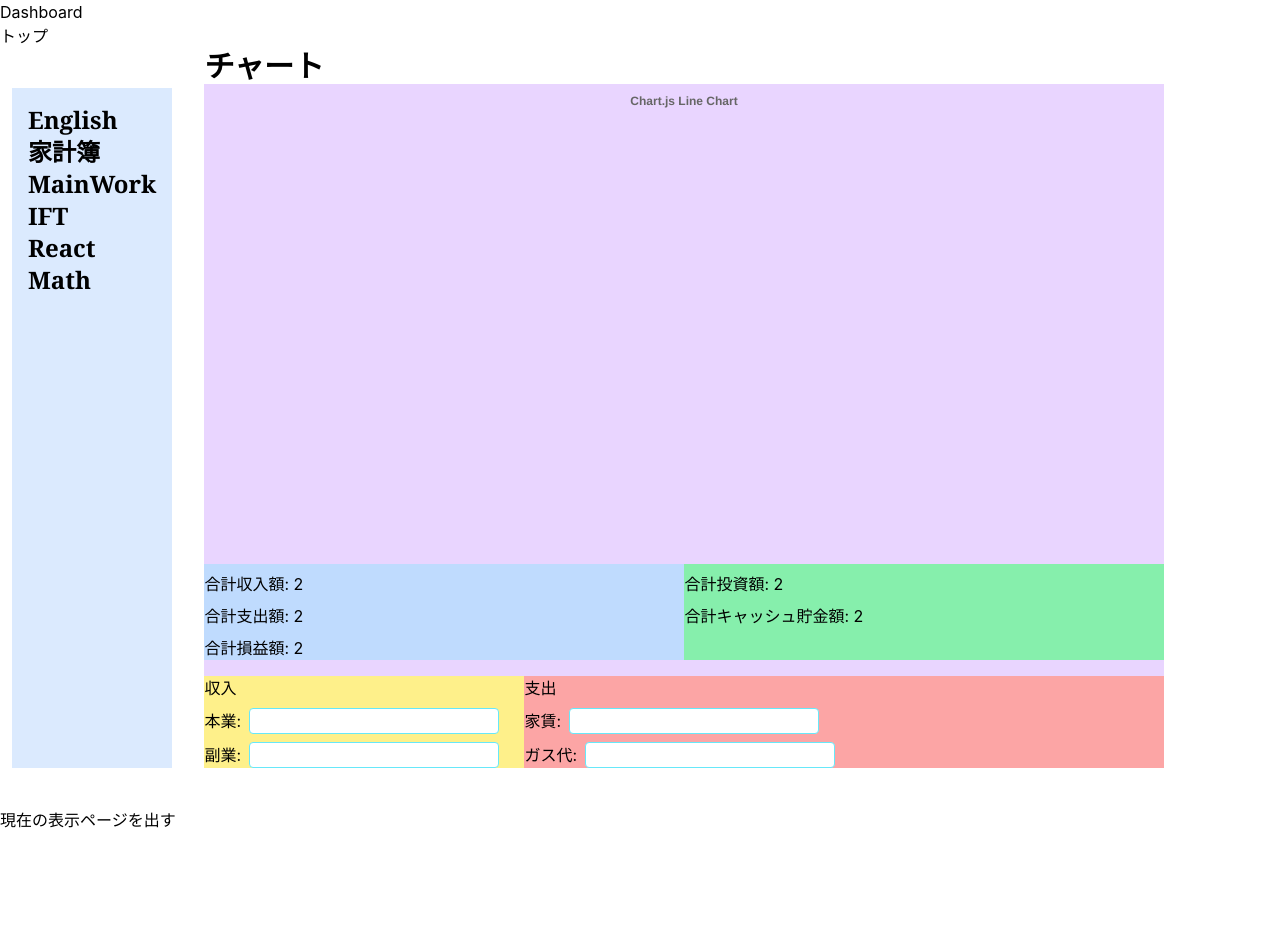
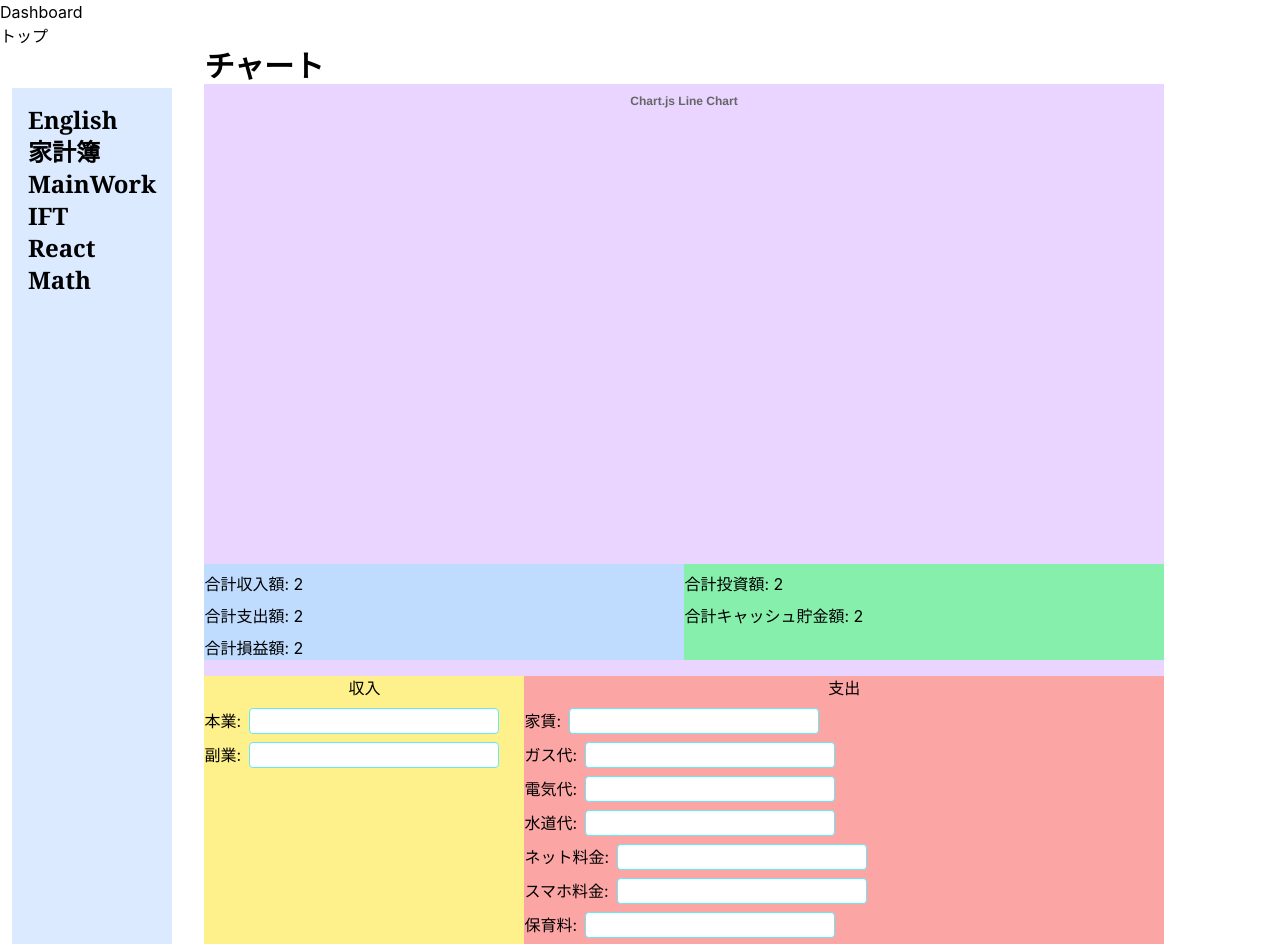
Before and after one commit to tarorin0305/study-tracker, a React (Create React App) app: page /expenses in a window 1280 px wide. Shown: the top 944 px of the page. Before the commit the page ends 832 px from the top, so only its background shows below. Built offline with nearby package versions, Linux system fonts and the light colour scheme; no server answers.

Commit message:
Formコンポーネントを作成 useRefの箇所は要修正

```diff
--- a/src/components/ExpensesDashboard.tsx
+++ b/src/components/ExpensesDashboard.tsx
@@ -1,5 +1,6 @@
 import { useEffect, useState } from 'react';
 import { getRandomInt } from '../utils/fakeData'
+import Form from './Form';
 import {
   Chart as ChartJS,
   CategoryScale,
@@ -59,6 +60,23 @@ const ExpensesDashboard = () => {
     datasets: studyRecords,
   };
 
+  const incomeItems = [
+    { name: '本業', path: 'main'},
+    { name: '副業', path: 'sub'},
+  ]
+  const outcomItems = [
+    { name: '家賃', path: 'rent'},
+    { name: 'ガス代', path: 'gas'},
+    { name: '電気代', path: 'electricity'},
+    { name: '水道代', path: 'water'},
+    { name: 'ネット料金', path: 'internet'},
+    { name: 'スマホ料金', path: 'smartphone'},
+    { name: '保育料', path: 'nursery'},
+    { name: '食費', path: 'food'},
+    { name: '書籍代', path: 'books'},
+    { name: '外食費', path: 'eating_out'},
+  ]
+
   return (
     <div className="chart-group w-3/4">
       <h2 className="text-3xl font-bold">チャート</h2>
@@ -80,34 +98,10 @@ const ExpensesDashboard = () => {
 
         <div className='input-area-container w-full flex mt-4'>
           <div className='input-income w-1/3 bg-yellow-200'>
-            <p>収入</p>
-            <form action="" className='pt-2'>
-              <label>
-                本業:
-                <input type="number" className='ml-2 border border-cyan-300 rounded' />
-              </label>
-            </form>
-            <form action="" className='pt-2'>
-              <label>
-                副業:
-                <input type="number" className='ml-2 border border-cyan-300 rounded'/>
-              </label>
-            </form>
+            <Form title="収入" items={incomeItems}/>
           </div>
           <div className='input-outcome w-2/3 bg-red-300'>
-            <p>支出</p>
-            <form action="" className='pt-2'>
-              <label>
-                家賃:
-                <input type="number" className='ml-2 border border-cyan-300 rounded' />
-              </label>
-            </form>
-            <form action="" className='pt-2'>
-              <label>
-                ガス代:
-                <input type="number" className='ml-2 border border-cyan-300 rounded'/>
-              </label>
-            </form>
+            <Form title="支出" items={outcomItems}/>
           </div>
         </div>
       </div>
--- /dev/null
+++ b/src/components/Form.tsx
@@ -0,0 +1,33 @@
+import React, { useRef } from "react"
+type ItemType = {
+  name: string,
+  path: string,
+}
+type Props = {
+  title: string;
+  items: ItemType[];
+}
+
+const Form: React.FC<Props> = ({ title, items }) => {
+  const itemValue = useRef<HTMLInputElement>(null);
+  const postValue: React.ChangeEventHandler<HTMLInputElement> = ev => {
+    itemValue.current !== null ? console.log(itemValue.current.value) : console.log(itemValue.current)
+  }
+  const itemForms = items.map((item) => (
+    <form className='pt-2'>
+      <label>
+        {item.name}:
+        <input ref={itemValue} type="number" onChange={postValue} className='ml-2 border border-cyan-300 rounded' />
+      </label>
+    </form>
+  ))
+
+  return (
+    <>
+      <p className='text-center'>{title}</p>
+      {itemForms}
+    </>
+  )
+}
+
+export default Form
```
